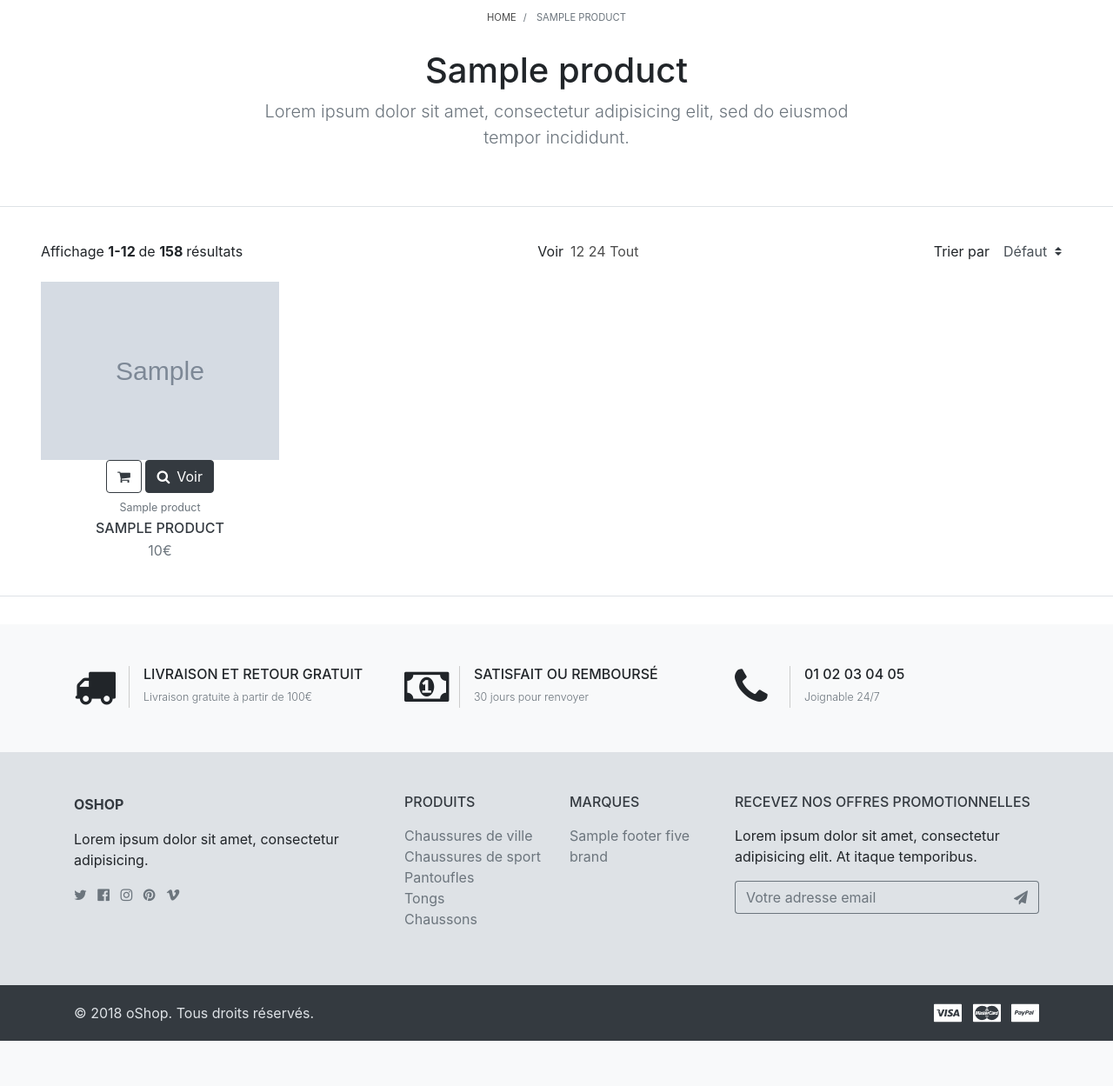
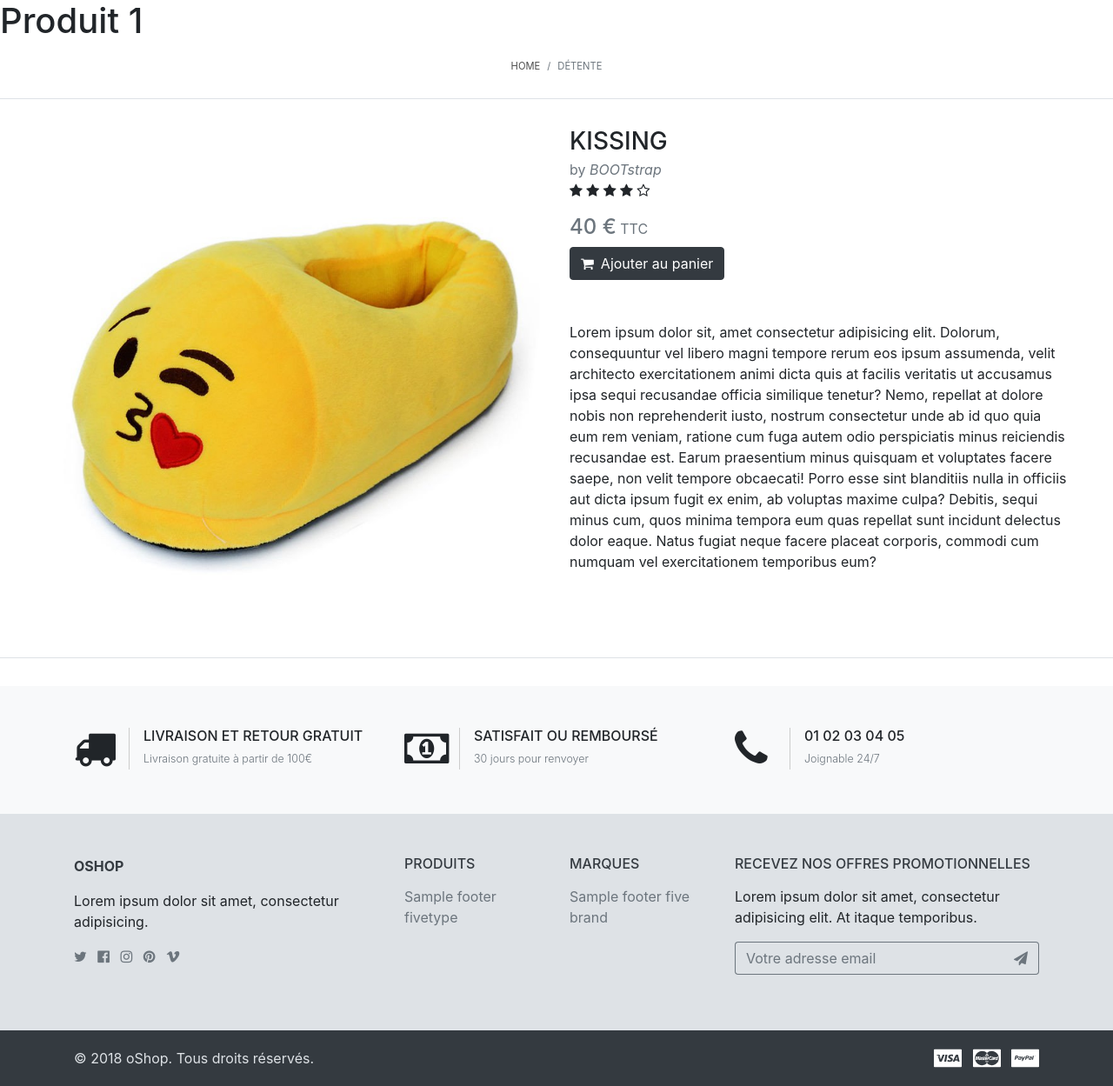
Before and after one commit to olivier-geiger/Oshoes, a PHP site: template app/views/product.tpl.php in a window 1280 px wide. Shown: the part 112-1361 px from the top of the page at 87% size. Before the commit the page ends 1309 px from the top, so only its background shows below. Run offline with PHP 8.4, Linux system fonts and the light colour scheme; the template is opened without the code that fills it: most values are stand-ins (such as "Sample title", 1, 10 or a date in 2020); grey boxes marked "Sample" are stand-in pictures; some libraries are stand-ins or nearby versions.

Commit message:
footer + lien

```diff
--- a/app/views/category.tpl.php
+++ b/app/views/category.tpl.php
@@ -59,7 +59,7 @@
             </div>
             <div class="product-action-buttons">
               <a href="#" class="btn btn-outline-dark btn-product-left"><i class="fa fa-shopping-cart"></i></a>
-              <a href="detail.html" class="btn btn-dark btn-buy"><i class="fa-search fa"></i><span class="btn-buy-label ml-2">Voir</span></a>
+              <a href="<?= $router->generate('catalog-product', ['id' => $currentProduct->getId()]) ?>" class="btn btn-dark btn-buy"><i class="fa-search fa"></i><span class="btn-buy-label ml-2">Voir</span></a>
             </div>
             <div class="py-2">
               <p class="text-muted text-sm mb-1">Chausson</p>
--- a/app/views/footer.tpl.php
+++ b/app/views/footer.tpl.php
@@ -71,11 +71,9 @@
           <div class="col-lg-2 col-md-6 mb-5 mb-lg-0">
             <h6 class="text-uppercase text-dark mb-3">Produits</h6>
             <ul class="list-unstyled">
-              <li> <a href="#" class="text-muted">Chaussures de ville</a></li>
-              <li> <a href="#" class="text-muted">Chaussures de sport</a></li>
-              <li> <a href="#" class="text-muted">Pantoufles</a></li>
-              <li> <a href="#" class="text-muted">Tongs</a></li>
-              <li> <a href="#" class="text-muted">Chaussons</a></li>
+            <?php foreach($footerFivetypes as $currentType) : ?>
+              <li> <a href="<?= $router->generate('catalog-type', ['id' => $currentType->getId()]) ?>" class="text-muted"><?= $currentType->getName() ?></a></li>
+              <?php  endforeach ?>
             </ul>
           </div>
           <div class="col-lg-2 col-md-6 mb-5 mb-lg-0">
--- a/app/views/product.tpl.php
+++ b/app/views/product.tpl.php
@@ -1,69 +1,55 @@
-<?php
+<h1>Produit <?= $viewData['productId'] ?></h1>
 
-//dump($viewData['category']);
-//die();
-
-?>
 <section class="hero">
     <div class="container">
       <!-- Breadcrumbs -->
       <ol class="breadcrumb justify-content-center">
         <li class="breadcrumb-item"><a href="index.html">Home</a></li>
-      <li class="breadcrumb-item active"> <?= $viewData['product']->getName() ?></li>
+        <li class="breadcrumb-item active">Détente</li>
       </ol>
-    <!-- Hero Content-->
-    <div class="hero-content pb-5 text-center">
-      <h1 class="hero-heading"> <?= $viewData['product']->getName() ?></h1>
-      <div class="row">
-        <div class="col-xl-8 offset-xl-2">
-          <p class="lead text-muted">Lorem ipsum dolor sit amet, consectetur adipisicing elit, sed do eiusmod tempor
-            incididunt.</p>
-        </div>
-      </div>
-    </div>
     </div>
   </section>
 
   <section class="products-grid">
     <div class="container-fluid">
 
-    <header class="product-grid-header d-flex align-items-center justify-content-between">
-      <div class="mr-3 mb-3">
-        Affichage <strong>1-12 </strong>de <strong>158 </strong>résultats
-      </div>
-      <div class="mr-3 mb-3"><span class="mr-2">Voir</span><a href="#" class="product-grid-header-show active">12 </a><a
-          href="#" class="product-grid-header-show ">24 </a><a href="#" class="product-grid-header-show ">Tout </a>
-      </div>
-      <div class="mb-3 d-flex align-items-center"><span class="d-inline-block mr-1">Trier par</span>
-        <select class="custom-select w-auto border-0">
-          <option value="orderby_0">Défaut</option>
-          <option value="orderby_1">Nom</option>
-          <option value="orderby_2">Note</option>
-          <option value="orderby_3">Prix</option>
-        </select>
-      </div>
-    </header>
       <div class="row">
         <!-- product-->
-
-  <?php foreach($viewData['product'] as $currentProduct):?>
-    <div class="product col-xl-3 col-lg-4 col-sm-6">
+        <div class="col-lg-6 col-sm-12">
           <div class="product-image">
             <a href="detail.html" class="product-hover-overlay-link">
-          <img src="<?= $baseUri ?><?= $currentProduct->getPicture()?>" alt="product" class="img-fluid">
+              <img src="<?=$assetsFolder?>/images/produits/1-kiss.jpg" alt="product" class="img-fluid">
             </a>
           </div>
-      <div class="product-action-buttons">
-        <a href="#" class="btn btn-outline-dark btn-product-left"><i class="fa fa-shopping-cart"></i></a>
-        <a href="detail.html" class="btn btn-dark btn-buy"><i class="fa-search fa"></i><span class="btn-buy-label ml-2">Voir</span></a>
         </div>
-      <div class="py-2">
-        <p class="text-muted text-sm mb-1"><?= $currentProduct->getName()?></p>
-        <h3 class="h6 text-uppercase mb-1"><a href="detail.html" class="text-dark"><?= $currentProduct->getName()?></a></h3><span class="text-muted"><?= $currentProduct->getPrice()?>€</span>
+        <div class="col-lg-6 col-sm-12">
+          <div class="mb-3">
+            <h3 class="h3 text-uppercase mb-1">Kissing</h3>
+            <div class="text-muted">by <em>BOOTstrap</em></div>
+            <div>
+              <i class="fa fa-star"></i>
+              <i class="fa fa-star"></i>
+              <i class="fa fa-star"></i>
+              <i class="fa fa-star"></i>
+              <i class="fa fa-star-o"></i>
             </div>
           </div>
-  <?php endforeach;?>
-
+          <div class="my-2">
+            <div class="text-muted"><span class="h4">40 €</span> TTC</div>
+          </div>
+          <div class="product-action-buttons">
+            <form action="" method="post">
+              <input type="hidden" name="product_id" value="1">
+              <button class="btn btn-dark btn-buy"><i class="fa fa-shopping-cart"></i><span class="btn-buy-label ml-2">Ajouter au panier</span></button>
+            </form>
+          </div>
+          <div class="mt-5">
+            <p>
+              Lorem ipsum dolor sit, amet consectetur adipisicing elit. Dolorum, consequuntur vel libero magni tempore rerum eos ipsum assumenda, velit architecto exercitationem animi dicta quis at facilis veritatis ut accusamus ipsa sequi recusandae officia similique tenetur? Nemo, repellat at dolore nobis non reprehenderit iusto, nostrum consectetur unde ab id quo quia eum rem veniam, ratione cum fuga autem odio perspiciatis minus reiciendis recusandae est. Earum praesentium minus quisquam et voluptates facere saepe, non velit tempore obcaecati! Porro esse sint blanditiis nulla in officiis aut dicta ipsum fugit ex enim, ab voluptas maxime culpa? Debitis, sequi minus cum, quos minima tempora eum quas repellat sunt incidunt delectus dolor eaque. Natus fugiat neque facere placeat corporis, commodi cum numquam vel exercitationem temporibus eum?
+            </p>
+          </div>
+        </div>
+        <!-- /product-->
       </div>
 
     </div>
```
Also changed, not shown: app/Controllers/CatalogController.php (+12 -19 lines), app/Controllers/CoreController.php (added, +48 -0 lines), app/Controllers/MainController.php (+1 -34 lines), app/Models/Brand.php (+3 -36 lines), app/Models/Category.php (+2 -45 lines), app/Models/CoreModel.php (added, +63 -0 lines), app/Models/Product.php (+9 -79 lines), app/Models/Type.php (+13 -1 lines), app/views/brand.tpl.php (+1 -72 lines). Lines whose indentation alone changed are shown as unchanged.
